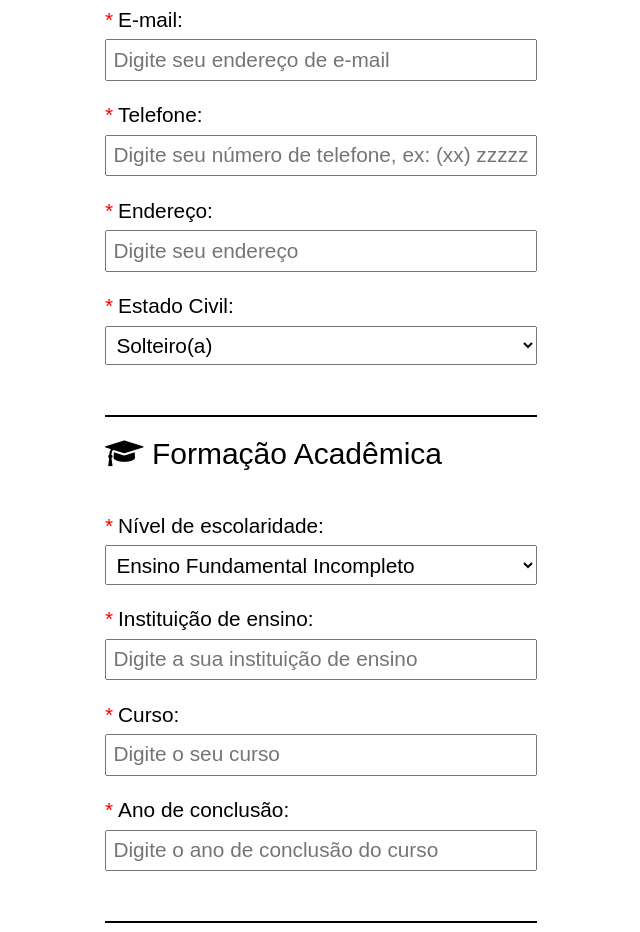
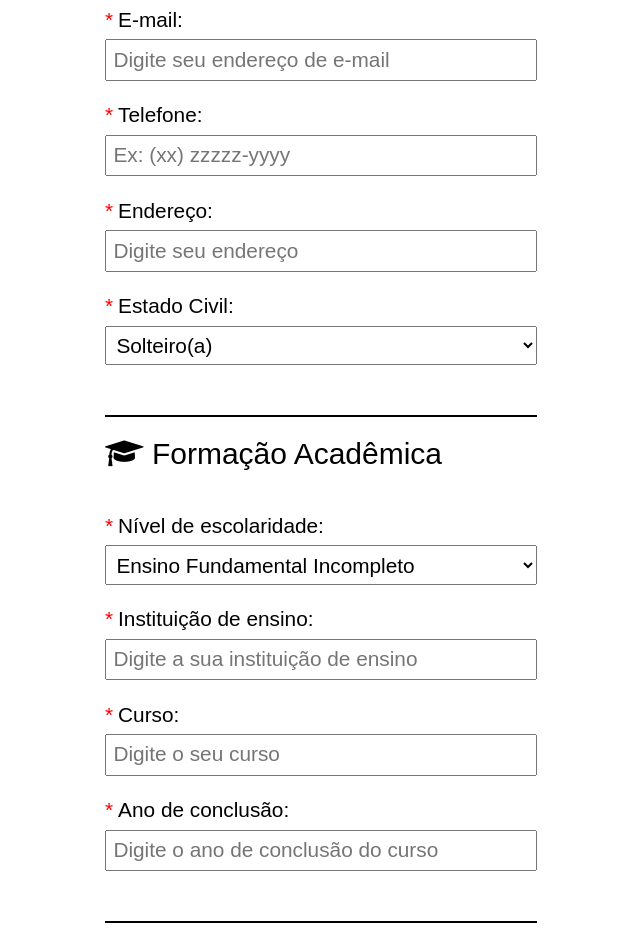
Before and after one commit to GiorgeLucasDev/Innovatek-fictional-website, a plain HTML site: page form.html in a window 1280 px wide. Shown: the part 880-1812 px from the top of the page, without its empty margins (319-959 px from the left). Drawn offline with Linux system fonts and the light colour scheme.

Commit message:
Some changes

```diff
--- a/form.html
+++ b/form.html
@@ -49,7 +49,7 @@
                 <input type="email" name="email" id="email" placeholder="Digite seu endereço de e-mail" required>
 
                 <label for="phone" class="required">Telefone: </label>
-                <input type="tel" name="phone" id="phone" placeholder="Digite seu número de telefone, ex: (xx) zzzzz-yyyy" required pattern="\(\d{2}\)\s?\d{4,5}-\d{4}">
+                <input type="tel" name="phone" id="phone" placeholder="Ex: (xx) zzzzz-yyyy" required pattern="\(\d{2}\)\s?\d{4,5}-\d{4}">
 
                 <label for="address" class="required">Endereço: </label>
                 <input type="text" name="address" id="address" placeholder="Digite seu endereço" required>
```
